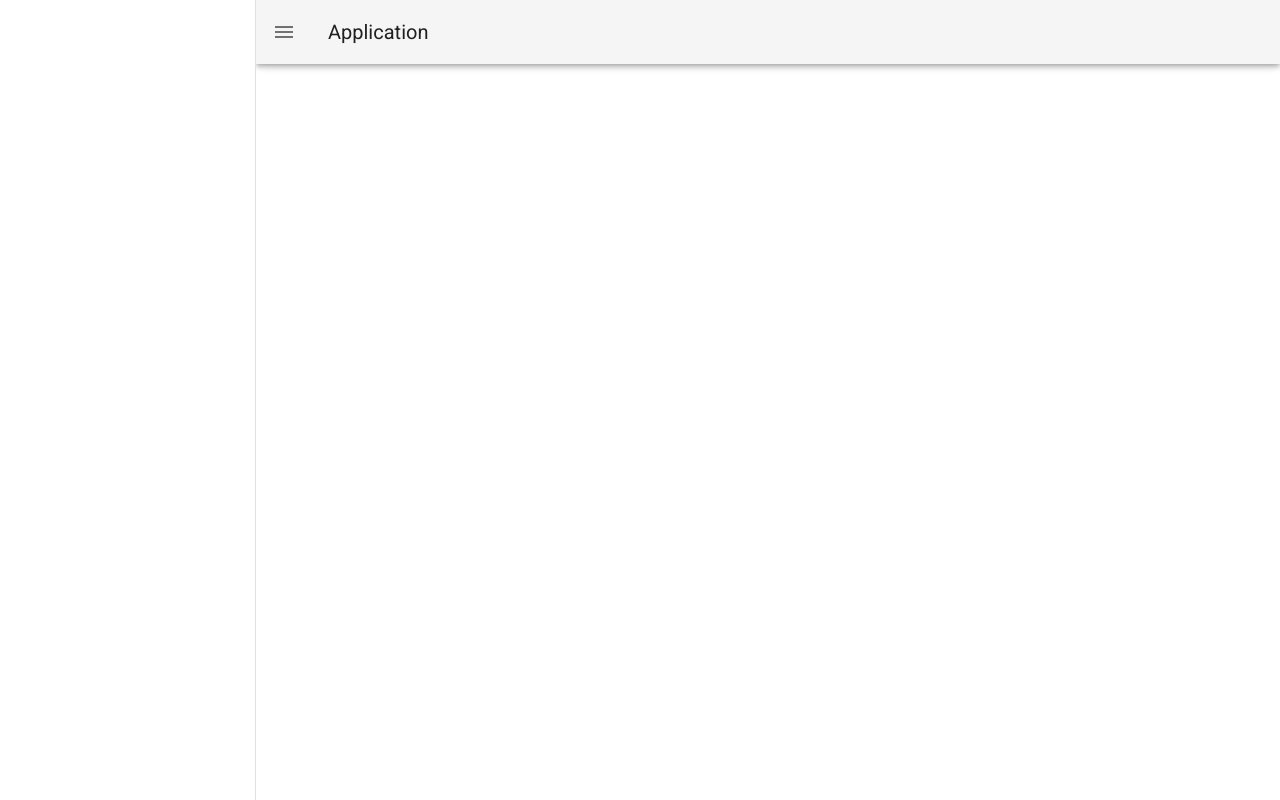
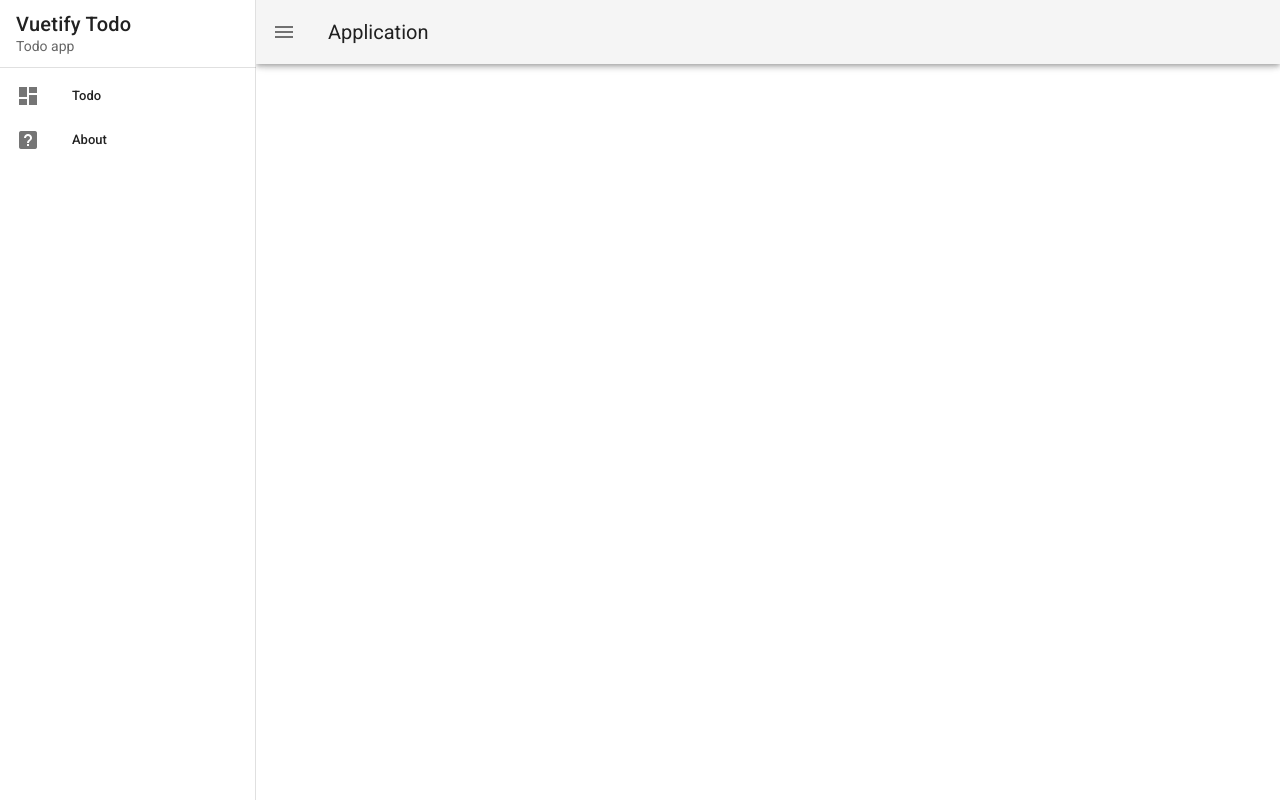
Before and after one commit to bruno127/to-do-app, a Vue app: page / in a window 1280 px wide. Built offline with nearby package versions, Linux system fonts and the light colour scheme.

Commit message:
added Navigation drawer

```diff
--- a/src/App.vue
+++ b/src/App.vue
@@ -1,10 +1,40 @@
 <template>
   <v-app id="inspire">
     <v-navigation-drawer
-      v-model="drawer"
-      app
+    v-model="drawer"
+    app
     >
-      <!--  -->
+      <v-list-item>
+        <v-list-item-content>
+          <v-list-item-title class="text-h6">
+            Vuetify Todo
+          </v-list-item-title>
+          <v-list-item-subtitle>
+            Todo app
+          </v-list-item-subtitle>
+        </v-list-item-content>
+      </v-list-item>
+
+      <v-divider></v-divider>
+
+      <v-list
+        dense
+        nav
+      >
+        <v-list-item
+          v-for="item in items"
+          :key="item.title"
+          link
+        >
+          <v-list-item-icon>
+            <v-icon>{{ item.icon }}</v-icon>
+          </v-list-item-icon>
+
+          <v-list-item-content>
+            <v-list-item-title>{{ item.title }}</v-list-item-title>
+          </v-list-item-content>
+        </v-list-item>
+      </v-list>
     </v-navigation-drawer>
 
     <v-app-bar app>
@@ -21,6 +51,14 @@
 
 <script>
   export default {
-    data: () => ({ drawer: null }),
+    data: () => ({
+      drawer: null,
+        items: [
+          { title: 'Todo', icon: 'mdi-view-dashboard' },
+          { title: 'About', icon: 'mdi-help-box' },
+        ],
+        right: null,
+    }),
+
   }
 </script>
```
